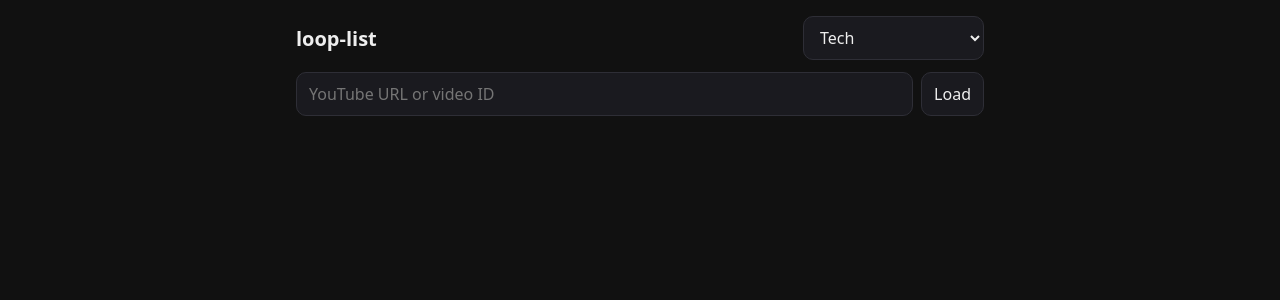
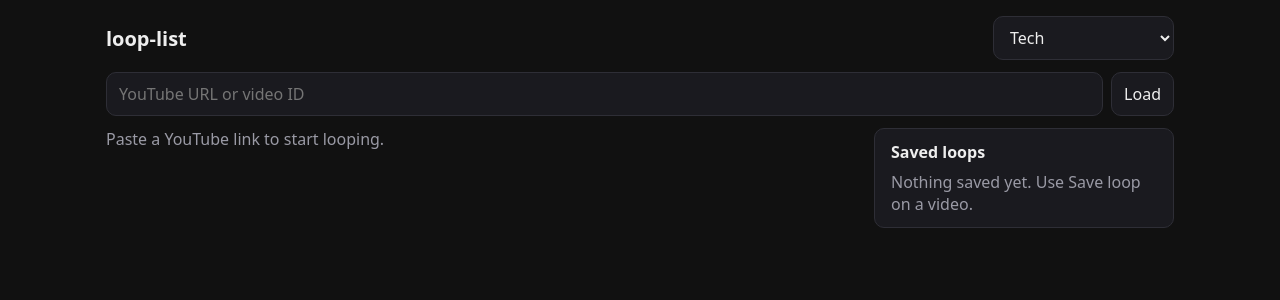
Before and after one commit to aadriien/loop-list, a React (Vite) app: page / in a window 1280 px wide. Shown: the top 300 px of the page. Built offline with nearby package versions, Linux system fonts and the light colour scheme.

Commit message:
Gave claude explicit instructions to draft code for saving loops

```diff
--- a/src/App.tsx
+++ b/src/App.tsx
@@ -1,7 +1,10 @@
+import { useState } from "react";
+import Library from "./components/Library";
 import Looper from "./components/Looper";
 import ThemePicker from "./components/ThemePicker";
 import VideoInput from "./components/VideoInput";
 import { DEFAULT_STATE } from "./constants/loop";
+import { useLibrary } from "./hooks/useLibrary";
 import { useTheme } from "./hooks/useTheme";
 import { useUrlState } from "./hooks/useUrlState";
 import type { LoopState } from "./types/loop";
@@ -9,8 +12,15 @@ import type { LoopState } from "./types/loop";
 export default function App() {
   const [state, setState] = useUrlState();
   const [theme, setTheme] = useTheme();
+  const { loops, add, remove } = useLibrary();
+  const [loadKey, setLoadKey] = useState(0);
+
   const update = (patch: Partial<LoopState>) =>
     setState((s) => ({ ...s, ...patch }));
+  const load = (patch: Partial<LoopState>) => {
+    setState({ ...DEFAULT_STATE, ...patch });
+    setLoadKey((k) => k + 1);
+  };
 
   return (
     <main>
@@ -19,11 +29,37 @@ export default function App() {
         <ThemePicker theme={theme} onChange={setTheme} />
       </header>
       <VideoInput
-        onLoad={({ id, start }) =>
-          setState({ ...DEFAULT_STATE, videoId: id, start: start ?? 0 })
-        }
+        onLoad={({ id, start }) => load({ videoId: id, start: start ?? 0 })}
       />
-      {state.videoId && <Looper state={state} onChange={update} />}
+      <div className="workspace">
+        <div className="stage">
+          {state.videoId ? (
+            <Looper
+              state={state}
+              loadKey={loadKey}
+              onChange={update}
+              onSave={(title) =>
+                add({
+                  videoId: state.videoId,
+                  title: title || state.videoId,
+                  start: state.start,
+                  end: state.end,
+                  rate: state.rate,
+                })
+              }
+            />
+          ) : (
+            <p className="hint">Paste a YouTube link to start looping.</p>
+          )}
+        </div>
+        <Library
+          loops={loops}
+          onSelect={({ videoId, start, end, rate }) =>
+            load({ videoId, start, end, rate })
+          }
+          onRemove={remove}
+        />
+      </div>
     </main>
   );
 }
--- /dev/null
+++ b/src/components/Library.tsx
@@ -0,0 +1,45 @@
+import { formatTime } from "../lib/time";
+import type { SavedLoop } from "../types/library";
+
+interface Props {
+  loops: SavedLoop[];
+  onSelect: (loop: SavedLoop) => void;
+  onRemove: (id: string) => void;
+}
+
+export default function Library({ loops, onSelect, onRemove }: Props) {
+  return (
+    <aside className="library">
+      <h2>Saved loops</h2>
+      {loops.length === 0 ? (
+        <p className="hint">Nothing saved yet. Use Save loop on a video.</p>
+      ) : (
+        <ul>
+          {loops.map((loop) => (
+            <li key={loop.id}>
+              <button
+                type="button"
+                className="item"
+                onClick={() => onSelect(loop)}
+              >
+                <span className="title">{loop.title}</span>
+                <span className="meta">
+                  {formatTime(loop.start)} –{" "}
+                  {loop.end === null ? "end" : formatTime(loop.end)} ·{" "}
+                  {loop.rate}×
+                </span>
+              </button>
+              <button
+                type="button"
+                aria-label={`Delete ${loop.title}`}
+                onClick={() => onRemove(loop.id)}
+              >
+                ✕
+              </button>
+            </li>
+          ))}
+        </ul>
+      )}
+    </aside>
+  );
+}
--- a/src/components/Looper.tsx
+++ b/src/components/Looper.tsx
@@ -8,14 +8,17 @@ import Transport from "./Transport";
 
 interface Props {
   state: LoopState;
+  loadKey: number;
   onChange: (patch: Partial<LoopState>) => void;
+  onSave: (title: string) => void;
 }
 
-export default function Looper({ state, onChange }: Props) {
+export default function Looper({ state, loadKey, onChange, onSave }: Props) {
   const { hostRef, player, rates, error, playing, duration } = usePlayer(
     state.videoId,
     state.start,
     state.rate,
+    loadKey,
   );
   useLoopEnforcer(player, state);
   const time = useCurrentTime(player);
@@ -86,6 +89,12 @@ export default function Looper({ state, onChange }: Props) {
             />
             Loop
           </label>
+          <button
+            type="button"
+            onClick={() => onSave(player?.getVideoData().title ?? "")}
+          >
+            Save loop
+          </button>
         </div>
       </div>
     </>
--- /dev/null
+++ b/src/constants/library.ts
@@ -0,0 +1 @@
+export const LIBRARY_STORAGE_KEY = "loop-list-library";
--- /dev/null
+++ b/src/hooks/useLibrary.ts
@@ -0,0 +1,16 @@
+import { useEffect, useState } from "react";
+import { loadLibrary, saveLibrary } from "../lib/libraryStorage";
+import type { SavedLoop } from "../types/library";
+
+export function useLibrary() {
+  const [loops, setLoops] = useState(loadLibrary);
+
+  useEffect(() => saveLibrary(loops), [loops]);
+
+  const add = (loop: Omit<SavedLoop, "id">) =>
+    setLoops((all) => [{ ...loop, id: crypto.randomUUID() }, ...all]);
+  const remove = (id: string) =>
+    setLoops((all) => all.filter((loop) => loop.id !== id));
+
+  return { loops, add, remove };
+}
--- a/src/hooks/usePlayer.ts
+++ b/src/hooks/usePlayer.ts
@@ -16,7 +16,12 @@ function loadApi() {
   return apiReady;
 }
 
-export function usePlayer(videoId: string, start: number, rate: number) {
+export function usePlayer(
+  videoId: string,
+  start: number,
+  rate: number,
+  loadKey: number,
+) {
   const hostRef = useRef<HTMLDivElement>(null);
   const [player, setPlayer] = useState<YTPlayer | null>(null);
   const [rates, setRates] = useState(DEFAULT_RATES);
@@ -26,6 +31,7 @@ export function usePlayer(videoId: string, start: number, rate: number) {
   const latest = useRef({ videoId, start, rate });
   latest.current = { videoId, start, rate };
   const loadedId = useRef(videoId);
+  const seenKey = useRef(loadKey);
 
   useEffect(() => {
     const host = hostRef.current;
@@ -67,13 +73,20 @@ export function usePlayer(videoId: string, start: number, rate: number) {
     };
   }, []);
 
+  // loadKey changes on every explicit load, so re-loading the same video re-seeks
   useEffect(() => {
-    if (!player || loadedId.current === videoId) return;
-    loadedId.current = videoId;
-    setError(null);
-    setDuration(0);
-    player.loadVideoById({ videoId, startSeconds: latest.current.start });
-  }, [player, videoId]);
+    if (!player) return;
+    if (loadedId.current !== videoId) {
+      loadedId.current = videoId;
+      setError(null);
+      setDuration(0);
+      player.loadVideoById({ videoId, startSeconds: latest.current.start });
+    } else if (seenKey.current !== loadKey) {
+      player.seekTo(latest.current.start, true);
+      player.playVideo();
+    }
+    seenKey.current = loadKey;
+  }, [player, videoId, loadKey]);
 
   useEffect(() => {
     player?.setPlaybackRate(rate);
--- /dev/null
+++ b/src/lib/libraryStorage.ts
@@ -0,0 +1,21 @@
+import { LIBRARY_STORAGE_KEY } from "../constants/library";
+import type { SavedLoop } from "../types/library";
+
+export function loadLibrary(): SavedLoop[] {
+  try {
+    const parsed = JSON.parse(
+      localStorage.getItem(LIBRARY_STORAGE_KEY) ?? "[]",
+    );
+    return Array.isArray(parsed) ? parsed : [];
+  } catch {
+    return [];
+  }
+}
+
+export function saveLibrary(loops: SavedLoop[]) {
+  try {
+    localStorage.setItem(LIBRARY_STORAGE_KEY, JSON.stringify(loops));
+  } catch {
+    // storage full or blocked: the library just won't persist
+  }
+}
--- a/src/styles/global.css
+++ b/src/styles/global.css
@@ -13,7 +13,7 @@ main {
   display: flex;
   flex-direction: column;
   gap: 12px;
-  max-width: 720px;
+  max-width: 1100px;
   margin: 0 auto;
   padding: 16px;
 }
@@ -31,6 +31,79 @@ h1 {
 
 a {
   color: var(--accent);
+}
+
+.workspace,
+.stage {
+  display: flex;
+  flex-direction: column;
+  gap: 12px;
+  min-width: 0;
+}
+
+@media (min-width: 900px) {
+  .workspace {
+    display: grid;
+    grid-template-columns: minmax(0, 1fr) 300px;
+    align-items: start;
+    gap: 16px;
+  }
+}
+
+.hint {
+  margin: 0;
+  color: var(--muted);
+}
+
+.library {
+  padding: 12px 16px;
+  background: var(--surface);
+  border: 1px solid var(--border);
+  border-radius: min(var(--radius), 16px);
+}
+
+.library h2 {
+  margin: 0 0 8px;
+  font-size: 1rem;
+}
+
+.library ul {
+  display: flex;
+  flex-direction: column;
+  gap: 8px;
+  max-height: 60vh;
+  margin: 0;
+  padding: 0;
+  overflow-y: auto;
+  list-style: none;
+}
+
+.library li {
+  display: flex;
+  gap: 8px;
+}
+
+.library .item {
+  display: flex;
+  flex: 1;
+  flex-direction: column;
+  align-items: flex-start;
+  min-width: 0;
+  padding: 8px 12px;
+  text-align: left;
+}
+
+.library .title {
+  max-width: 100%;
+  overflow: hidden;
+  text-overflow: ellipsis;
+  white-space: nowrap;
+}
+
+.library .meta {
+  font-family: var(--font-mono);
+  font-size: 0.8rem;
+  color: var(--muted);
 }
 
 .row,
--- /dev/null
+++ b/src/types/library.ts
@@ -0,0 +1,8 @@
+export interface SavedLoop {
+  id: string;
+  videoId: string;
+  title: string;
+  start: number;
+  end: number | null;
+  rate: number;
+}
--- a/src/types/youtube.ts
+++ b/src/types/youtube.ts
@@ -5,6 +5,7 @@ export interface YTPlayer {
   getCurrentTime(): number;
   getDuration(): number;
   getPlayerState(): number;
+  getVideoData(): { title: string };
   getAvailablePlaybackRates(): number[];
   setPlaybackRate(rate: number): void;
   loadVideoById(options: { videoId: string; startSeconds?: number }): void;
```
Also changed, not shown: 1 other file (tests, documents, lock files or other folders).
